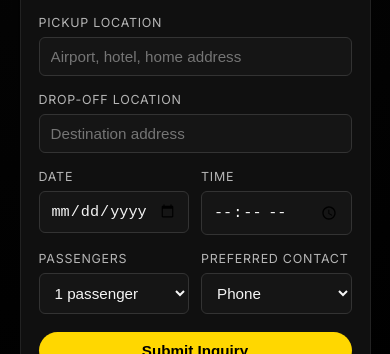
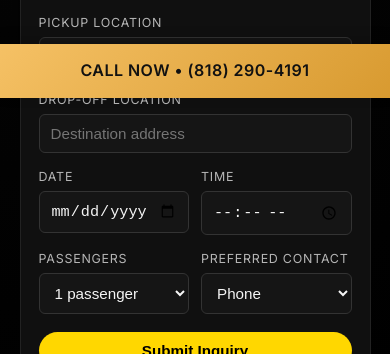
Before and after one commit to hasibr1/selectiveone, a plain HTML site: page index.html in a window 390 px wide. Shown: the part 746-1100 px from the top of the page. Drawn offline with Linux system fonts and the light colour scheme.

Commit message:
Add mobile call bar for better conversions

```diff
--- a/index.html
+++ b/index.html
@@ -439,5 +439,11 @@
   </footer>
 
   <script src="script.js"></script>
+  <!-- MOBILE CALL BAR -->
+  <div class="mobile-call-bar">
+    <a href="tel:+18182904191">Call Now • (818) 290-4191</a>
+  </div>
+
+  <script src="script.js"></script>
 </body>
 </html>
--- a/styles.css
+++ b/styles.css
@@ -486,3 +486,36 @@ a {
     padding: 20px 18px;
   }
 }
+/* MOBILE CALL BAR */
+.mobile-call-bar {
+  position: fixed;
+  left: 0;
+  right: 0;
+  bottom: 0;
+  z-index: 999;
+  display: none; /* hidden on desktop */
+}
+
+.mobile-call-bar a {
+  display: block;
+  text-align: center;
+  padding: 0.9rem 1rem;
+  background: linear-gradient(135deg, #f5c165, #d89a30);
+  color: #111;
+  font-weight: 600;
+  letter-spacing: 0.03em;
+  text-transform: uppercase;
+  text-decoration: none;
+  box-shadow: 0 -4px 12px rgba(0, 0, 0, 0.25);
+}
+
+/* Show the bar only on smaller screens */
+@media (max-width: 768px) {
+  .mobile-call-bar {
+    display: block;
+  }
+
+  body {
+    padding-bottom: 3.5rem; /* keep content from being hidden behind the bar */
+  }
+}
```
